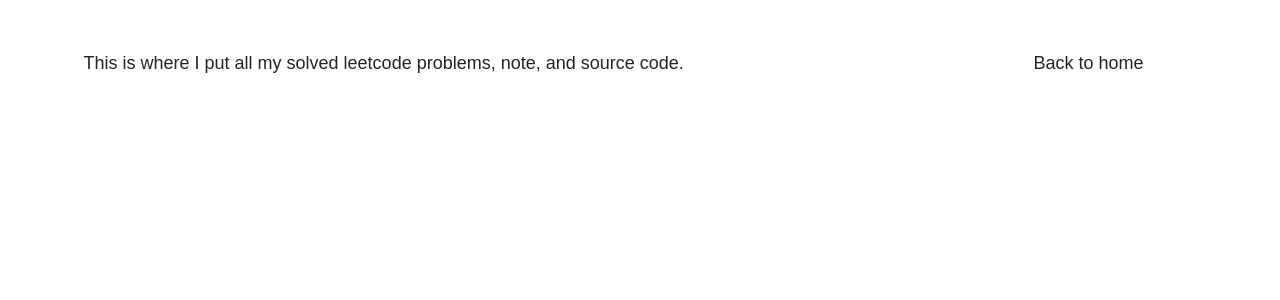
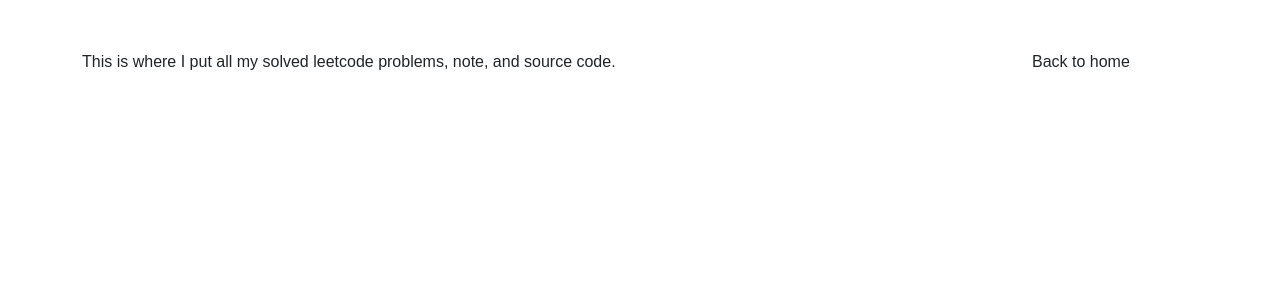
Before and after one commit to FahadulShadhin/leetcode-dashboard, a Django app: template problems_list/templates/problems_list/about.html in a window 1280 px wide. Shown: the top 300 px of the page. Run offline with Django 4.2, Linux system fonts and the light colour scheme; the template is opened without the code that fills it, so the values that code supplies are empty; some libraries are stand-ins or nearby versions.

Commit message:
slight style change

```diff
--- a/static/css/style.css
+++ b/static/css/style.css
@@ -1,7 +1,6 @@
 html, body {
   height: 100%;
   font-family: arial, sans-serif;
-  font-size: 18px;
   padding: 0;
   margin: 0;
 }
```
